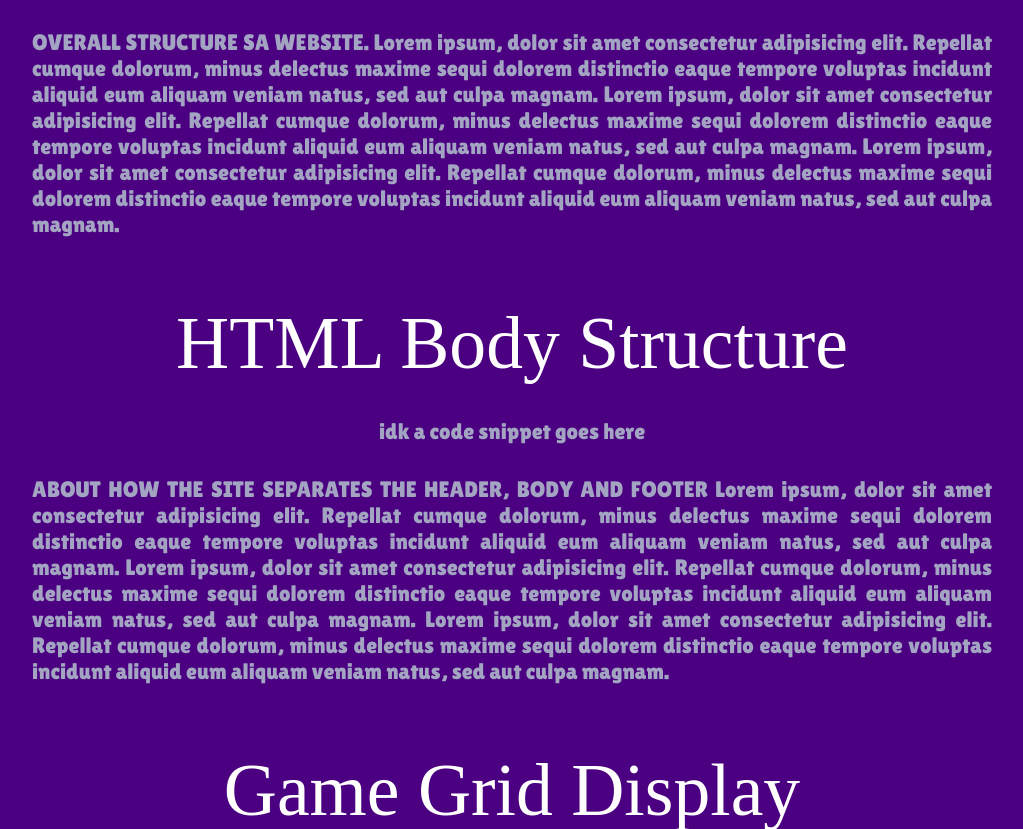
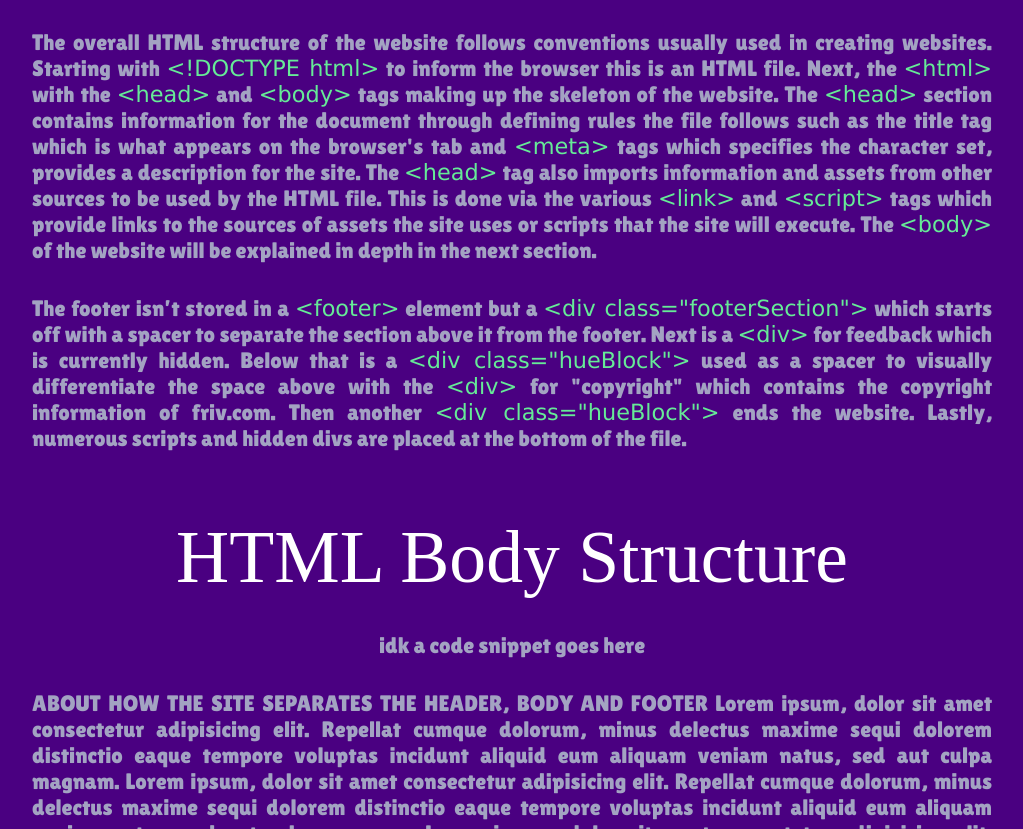
Before and after one commit to DCISM-CIS1202/CIS1202GRP9_Group1, a plain HTML site: page FrivCritique_G1/friv-critique.html in a window 1280 px wide. Shown: the part 1134-1963 px from the top of the page, without its empty margins (128-1151 px from the left). Drawn offline with Linux system fonts and the light colour scheme; a web font is replaced by a local one.

Commit message:
HTML Structures content update

```diff
--- a/FrivCritique_G1/friv-critique.html
+++ b/FrivCritique_G1/friv-critique.html
@@ -45,11 +45,32 @@
             <h1>HTML STRUCTURE</h1>
             <img src="" alt="Ima still make this shi but its the one in the design pic yall sent">
             <p>
-                OVERALL STRUCTURE SA WEBSITE.
-                Lorem ipsum, dolor sit amet consectetur adipisicing elit. Repellat cumque dolorum, minus delectus maxime sequi dolorem distinctio eaque tempore voluptas incidunt aliquid eum aliquam veniam natus, sed aut culpa magnam.
-                Lorem ipsum, dolor sit amet consectetur adipisicing elit. Repellat cumque dolorum, minus delectus maxime sequi dolorem distinctio eaque tempore voluptas incidunt aliquid eum aliquam veniam natus, sed aut culpa magnam.
-                Lorem ipsum, dolor sit amet consectetur adipisicing elit. Repellat cumque dolorum, minus delectus maxime sequi dolorem distinctio eaque tempore voluptas incidunt aliquid eum aliquam veniam natus, sed aut culpa magnam.
+                The overall HTML structure of the website follows conventions usually used in creating websites.
+                Starting with <span class="html-tag-text">&lt;!DOCTYPE html&gt;</span> to inform the browser this
+                is an HTML file. Next, the <span class="html-tag-text">&lt;html&gt;</span> with the <span class="
+                html-tag-text">&lt;head&gt;</span> and <span class="html-tag-text">&lt;body&gt;</span> tags making
+                up the skeleton of the website. The <span class="html-tag-text">&lt;head&gt;</span> section contains
+                information for the document through defining rules the file follows such as the title tag which is
+                what appears on the browser's tab and <span class="html-tag-text">&lt;meta&gt;</span> tags which
+                specifies the character set, provides a description for the site. The <span class="html-tag-text">
+                &lt;head&gt;</span> tag also imports information and assets from other sources to be used by the HTML
+                file. This is done via the various <span class="html-tag-text">&lt;link&gt;</span> and <span class=
+                "html-tag-text">&lt;script&gt;</span> tags which provide links to the sources of assets the site uses
+                or scripts that the site will execute. The <span class="html-tag-text">&lt;body&gt;</span> of the
+                website will be explained in depth in the next section.
             </p>
+            <p>
+                The footer isn’t stored in a <span class="html-tag-text">&lt;footer&gt;</span> element but a <span
+                class="html-tag-text">&lt;div class="footerSection"&gt;</span> which starts off with a spacer to
+                separate the section above it from the footer. Next is a <span class="html-tag-text">&lt;div&gt;</span>
+                for feedback which is currently hidden. Below that is a <span class="html-tag-text">&lt;div
+                class="hueBlock"></span> used as a spacer to visually differentiate the space above with the <span
+                class="html-tag-text">&lt;div&gt;</span> for "copyright" which contains the copyright information of
+                friv.com. Then another <span class="html-tag-text">&lt;div class="hueBlock"></span> ends the
+                website. Lastly, numerous scripts and hidden divs are placed at the bottom of the file.
+            </p>
+
+
 
 
             <h2>HTML Body Structure</h2>
--- a/FrivCritique_G1/styles.css
+++ b/FrivCritique_G1/styles.css
@@ -118,3 +118,9 @@ h1 {
     font-weight: 100;
     margin-top: 4rem;
 }
+
+.html-tag-text {
+    font-family: Verdana, Geneva, Tahoma, sans-serif;
+    font-weight: 500;
+    color: #66EB97;
+}
```
